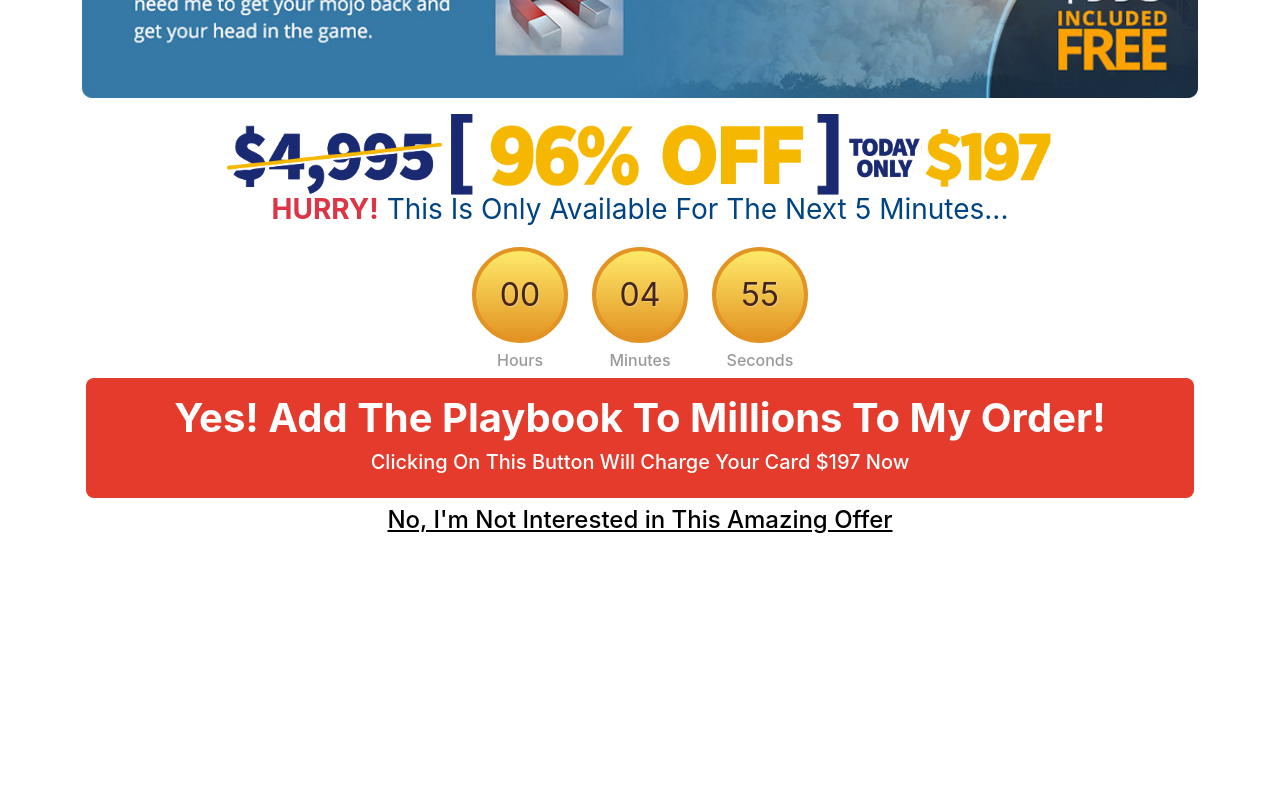
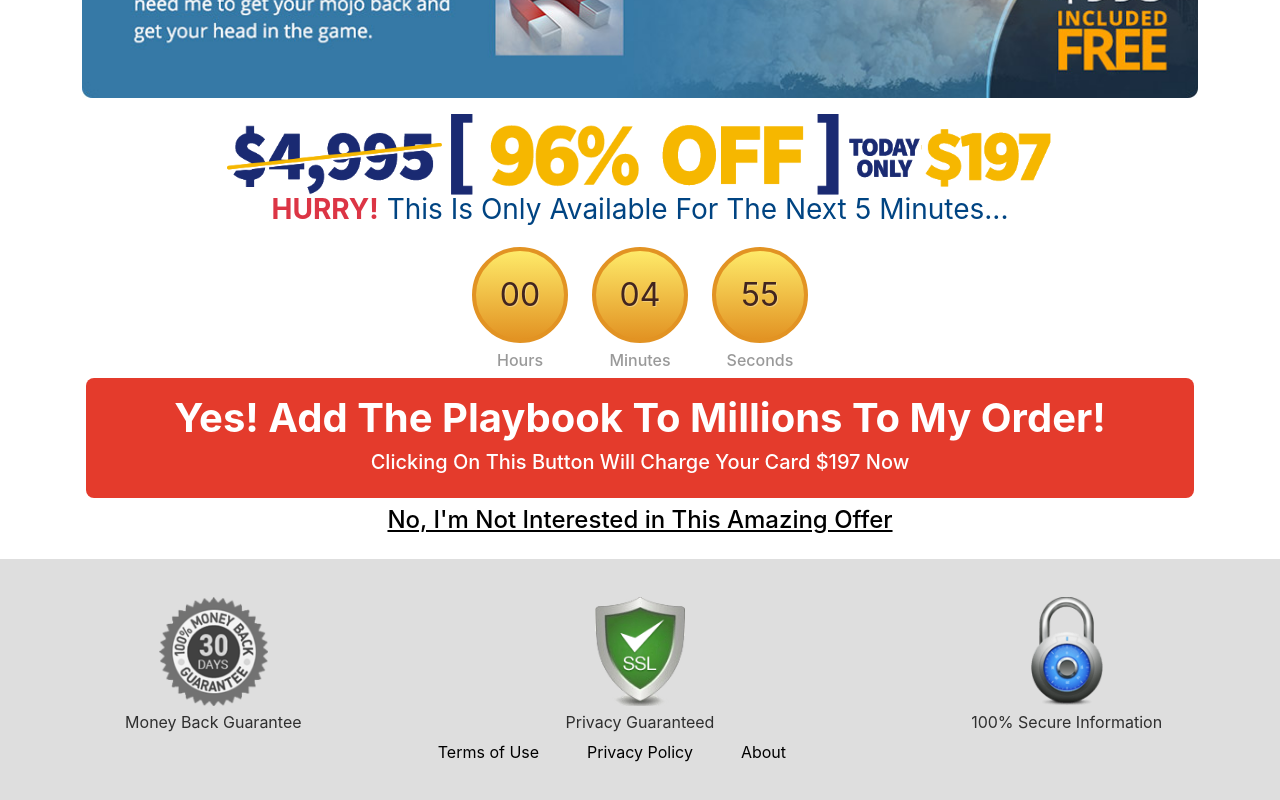
Before and after one commit to GuillermoJimenezM/cardone-assessment, an Angular app in the folder cardone_assessment/: page / in a window 1280 px wide. Shown: the part 9258-10058 px from the top of the page. Before the commit the page ends 9817 px from the top, so only its background shows below. Built offline with nearby package versions, Linux system fonts and the light colour scheme.

Commit message:
Footer component

```diff
--- /dev/null
+++ b/cardone_assessment/src/app/Components/footer/footer.component.html
@@ -0,0 +1,69 @@
+<div class="container-fluid footer__container pb-5">
+  <div class="row pt-4">
+    <ng-container
+      *ngTemplateOutlet="
+        footerItem;
+        context: { picture: 'gurantee.png', label: 'Money Back Guarantee' }
+      "
+    ></ng-container>
+
+    <ng-container
+      *ngTemplateOutlet="
+        footerItem;
+        context: { picture: 'ssl.png', label: 'Privacy Guaranteed' }
+      "
+    ></ng-container>
+
+    <ng-container
+      *ngTemplateOutlet="
+        footerItem;
+        context: { picture: 'secure.png', label: '100% Secure Information' }
+      "
+    ></ng-container>
+  </div>
+
+  <div class="row justify-content-center gap-4">
+    <div
+      class="col-sm-12 col-md-4 d-flex justify-content-center justify-content-md-end"
+    >
+      <a
+        class="text-black text-decoration-none"
+        href="https://grantcardone.com/pages/terms-of-use"
+        target="_blank"
+        >Terms of Use</a
+      >
+    </div>
+
+    <div
+      class="col-sm-12 col-md-auto d-flex justify-content-center justify-content-md-center"
+    >
+      <a
+        class="text-black text-decoration-none"
+        href="https://grantcardone.com/pages/privacy-policy"
+        target="_blank"
+        >Privacy Policy</a
+      >
+    </div>
+
+    <div
+      class="col-sm-12 col-md-4 d-flex justify-content-center justify-content-md-start"
+    >
+      <a
+        class="text-black text-decoration-none"
+        href="https://grantcardone.com/pages/about-us"
+        target="_blank"
+        >About</a
+      >
+    </div>
+  </div>
+</div>
+
+<ng-template #footerItem let-picture="picture" let-label="label">
+  <div
+    class="py-2 col-sm-12 col-md-4 d-flex flex-column justify-content-center align-items-center gap-2"
+  >
+    <img class="h-75" [src]="'assets/images/' + picture" />
+
+    <p class="text-center footer__item_label">{{ label }}</p>
+  </div>
+</ng-template>
--- /dev/null
+++ b/cardone_assessment/src/app/Components/footer/footer.component.scss
@@ -0,0 +1,7 @@
+.footer__container {
+  background-color: rgb(222, 222, 222);
+}
+
+.footer__item_label {
+  color: rgb(47, 47, 47);
+}
--- a/cardone_assessment/src/app/Components/home/home.component.html
+++ b/cardone_assessment/src/app/Components/home/home.component.html
@@ -49,12 +49,17 @@
 </div>
 
 <div class="container p-0">
-    <div class="row p-0">
-<app-benefit-section></app-benefit-section>  </div>
+  <div class="row p-0">
+    <app-benefit-section></app-benefit-section>
+  </div>
 </div>
 
 <div class="container p-0">
-    <div class="row p-0">
-      <app-countdown></app-countdown>
-    </div>
+  <div class="row p-0">
+    <app-countdown></app-countdown>
   </div>
+</div>
+
+<div class="container-fluid p-0">
+  <app-footer></app-footer>
+</div>
--- a/cardone_assessment/src/app/Components/home/home.component.ts
+++ b/cardone_assessment/src/app/Components/home/home.component.ts
@@ -5,7 +5,7 @@ import { PlaybookCtaComponent } from '../playbook-cta/playbook-cta.component';
 import { TestimonialsComponent } from '../testimonials/testimonials.component';
 import { PlaybookComponent } from '../playbook/playbook.component';
 import { BenefitSectionComponent } from '../benefit-section/benefit-section.component';
-
+import { FooterComponent } from '../footer/footer.component';
 @Component({
   selector: 'app-home',
   standalone: true,
@@ -15,7 +15,9 @@ import { BenefitSectionComponent } from '../benefit-section/benefit-section.comp
     PlaybookCtaComponent,
     TestimonialsComponent,
     PlaybookComponent,
-    BenefitSectionComponent
+    BenefitSectionComponent,
+    FooterComponent
+
   ],
   templateUrl: './home.component.html',
   styleUrl: './home.component.scss',
```
Also changed, not shown: cardone_assessment/src/app/Components/footer/footer.component.ts (added, +13 -0 lines), 1 other file (tests, documents, lock files or other folders).
